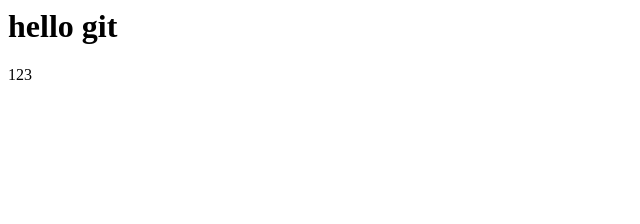
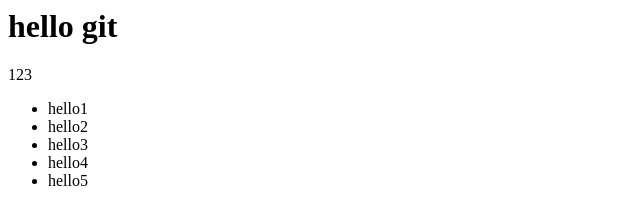
Before and after one commit to YangMr/08-admin, a website: page index.html in a window 1280 px wide. Shown: the whole page, without its empty margins (0-640 px from the left). Drawn offline with Linux system fonts and the light colour scheme.

Commit message:
change index.html

```diff
--- a/index.html
+++ b/index.html
@@ -5,5 +5,13 @@
     <body>
         <h1>hello git</h1>
         <p>123</p>
+
+        <ul>
+            <li>hello1</li>
+            <li>hello2</li>
+            <li>hello3</li>
+            <li>hello4</li>
+            <li>hello5</li>
+        </ul>
     </body>
 </html>
```
